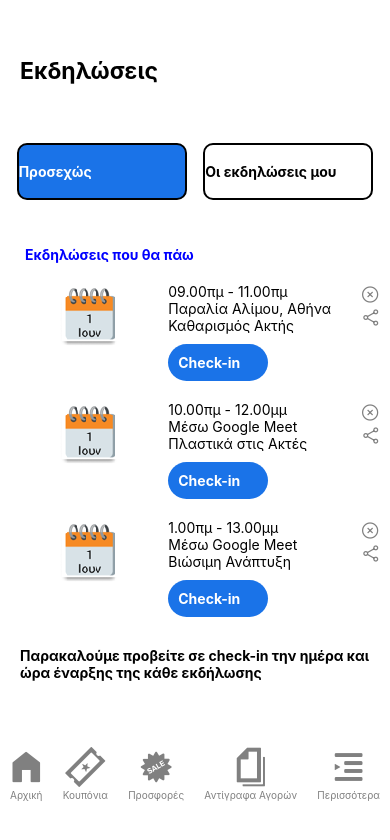
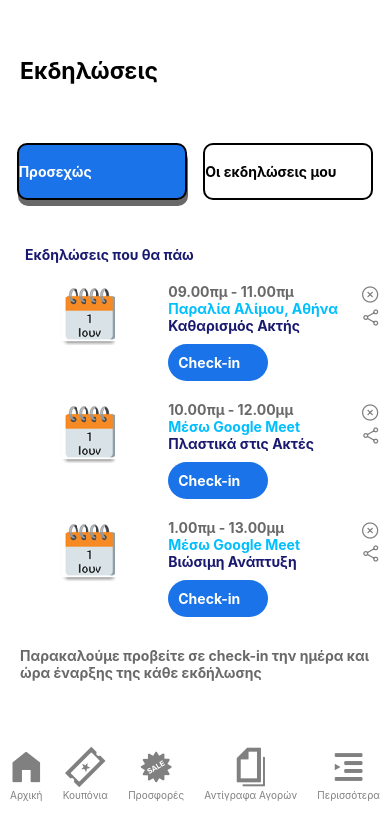
Before and after one commit to chara-b/LidlAppForHackathonParticipation, a React Native app: screen / in a window 390 px wide. Shown: the top 840 px of the page. Built offline with nearby package versions, Linux system fonts and the light colour scheme.

Commit message:
colors corrected

```diff
--- a/src/ui/components/molecules/CEventsList/CEventsList.js
+++ b/src/ui/components/molecules/CEventsList/CEventsList.js
@@ -27,9 +27,15 @@ const CEventsList = ({
           style={styles.eventCalendarIcon}
         />
         <View style={styles.content}>
-          <Text>{item.time}</Text>
-          <Text>{item.city}</Text>
-          <Text>{item.task}</Text>
+          <Text style={{ color: "rgb(105,105,105)", fontWeight }}>
+            {item.time}
+          </Text>
+          <Text style={{ color: "rgb(0,191,255)", fontWeight }}>
+            {item.city}
+          </Text>
+          <Text style={{ color: "rgb(25,25,112)", fontWeight }}>
+            {item.task}
+          </Text>
           <CButton
             styles={styles.button}
             title={buttonTitle}
--- a/src/ui/screens/myEventsScreen.js
+++ b/src/ui/screens/myEventsScreen.js
@@ -92,14 +92,14 @@ const styles = StyleSheet.create({
   },
   subTitle: {
     flex: 1,
-    color: "blue",
+    color: "rgb(25,25,112)",
     fontWeight: "bold",
     marginBottom: "10px",
     marginLeft: "25px",
   },
   notificationTitle: {
     flex: 1,
-    color: "black",
+    color: "rgb(105,105,105)",
     fontWeight: "bold",
     padding: "20px",
   },
@@ -124,6 +124,7 @@ const styles = StyleSheet.create({
     justifyContent: "center",
     marginBottom: "10px",
     border: "2px solid black",
+    boxShadow: "1px 6px rgb(105,105,105)",
   },
   rightButtonSelected: {
     flex: 1,
@@ -135,6 +136,7 @@ const styles = StyleSheet.create({
     justifyContent: "center",
     marginBottom: "10px",
     border: "2px solid black",
+    boxShadow: "1px 6px rgb(105,105,105)",
   },
 });
 
```
